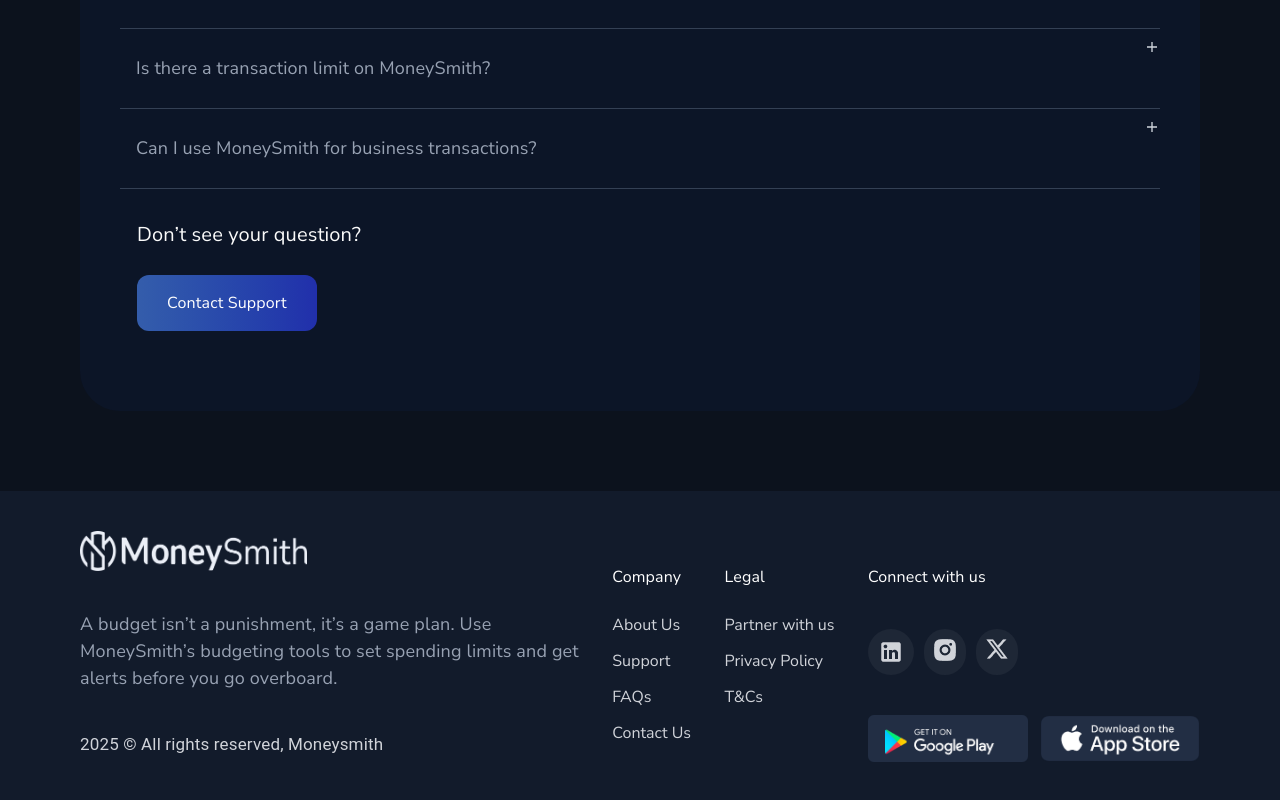
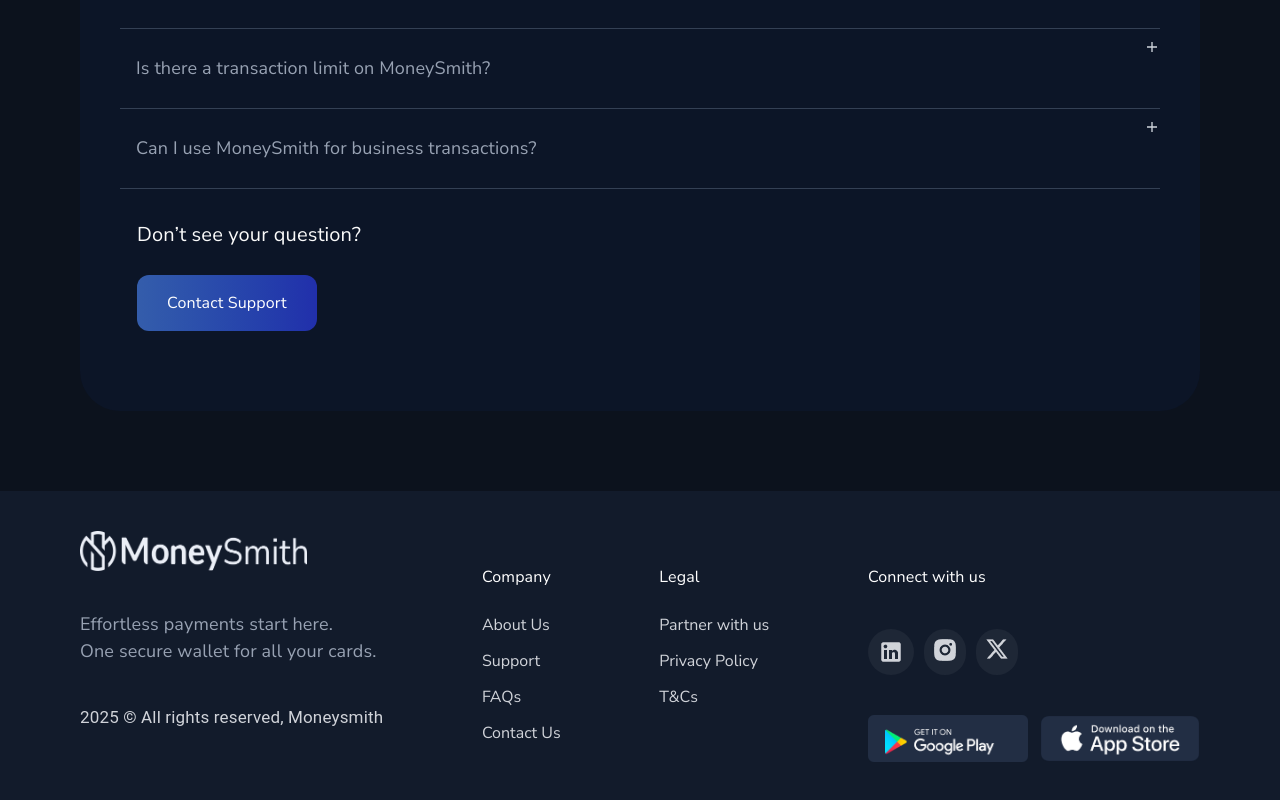
Before and after one commit to MoneySmithDevelopment/website, a React (Vite) app in the folder frontend/: page / in a window 1280 px wide. Shown: the part 5327-6127 px from the top of the page. Built offline with nearby package versions, Linux system fonts and the light colour scheme.

Commit message:
fix: changed footer text

```diff
--- a/frontend/src/components/container/Footer.tsx
+++ b/frontend/src/components/container/Footer.tsx
@@ -42,9 +42,8 @@ const Footer = () => {
               fontFamily: "'Nunito Sans', sans-serif",
             }}
           >
-            A budget isn’t a punishment, it’s a game plan. Use <br />{" "}
-            MoneySmith’s budgeting tools to set spending limits and get <br />{" "}
-            alerts before you go overboard.
+            Effortless payments start here. <br /> One secure wallet for
+            all your cards.
           </Typography>
         </div>
 
```
